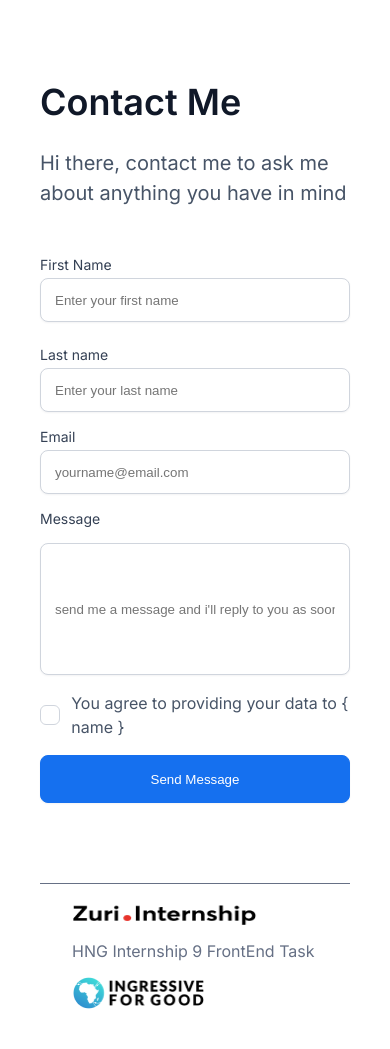
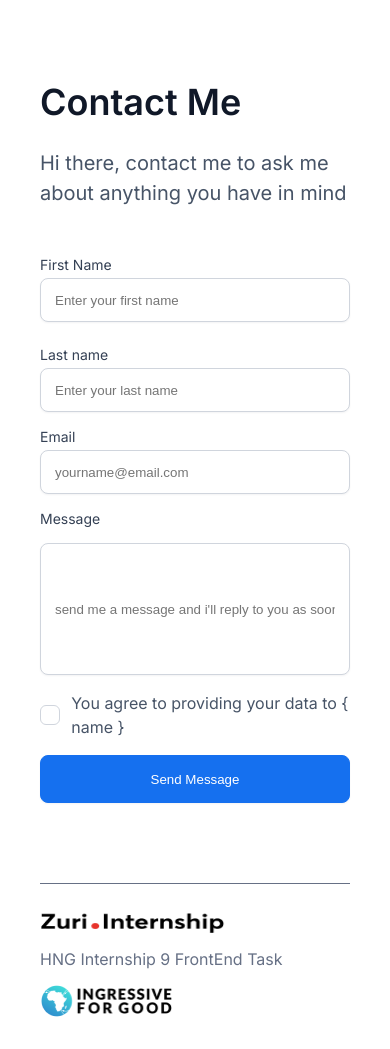
Before and after one commit to Qaasim-Umar/HNGT_2, a React (Create React App) app: page /Contact in a window 390 px wide. Built offline with nearby package versions, Linux system fonts and the light colour scheme.

Commit message:
feat : fixed the input focus

```diff
--- a/src/components/Footer/Footer.js
+++ b/src/components/Footer/Footer.js
@@ -3,10 +3,10 @@ import './Footer.css'
 import Zuri from './Zuri.Internship_Logo.png'
 import i4g from './I4G.png'
 
-const Footer = () => {
+const Footer = ({id}) => {
   return (
 
-    <div className='footer'>
+    <div className='footer 'id={id}>
 
 
 <img src={Zuri} className="zuri" alt=''/>
--- a/src/components/Header/Header.css
+++ b/src/components/Header/Header.css
@@ -45,8 +45,8 @@ opacity: 0;
 #camera{
     position: absolute;
     top: .6rem;
-    height: 2rem;
-    width: 1.6rem;
+    height: 5.3rem;
+    width: 5.6rem;
     line-height: 1.5;
     border-radius: 50%;
     padding: 3rem 2rem .5rem 2rem;
--- a/src/pages/Contact/Contact.css
+++ b/src/pages/Contact/Contact.css
@@ -154,4 +154,8 @@ input[type="checkbox"] {
   #last_name {
     width: 100%;
   }
+
+  #contact-footer{
+    padding: 1.5rem 0;
+  }
 }
--- a/src/pages/Contact/Contact.js
+++ b/src/pages/Contact/Contact.js
@@ -44,7 +44,7 @@ const Contact = () => {
 
 
 </div>
-<Footer/>
+<Footer id='contact-footer'/>
     </div>
   )
 }
```
